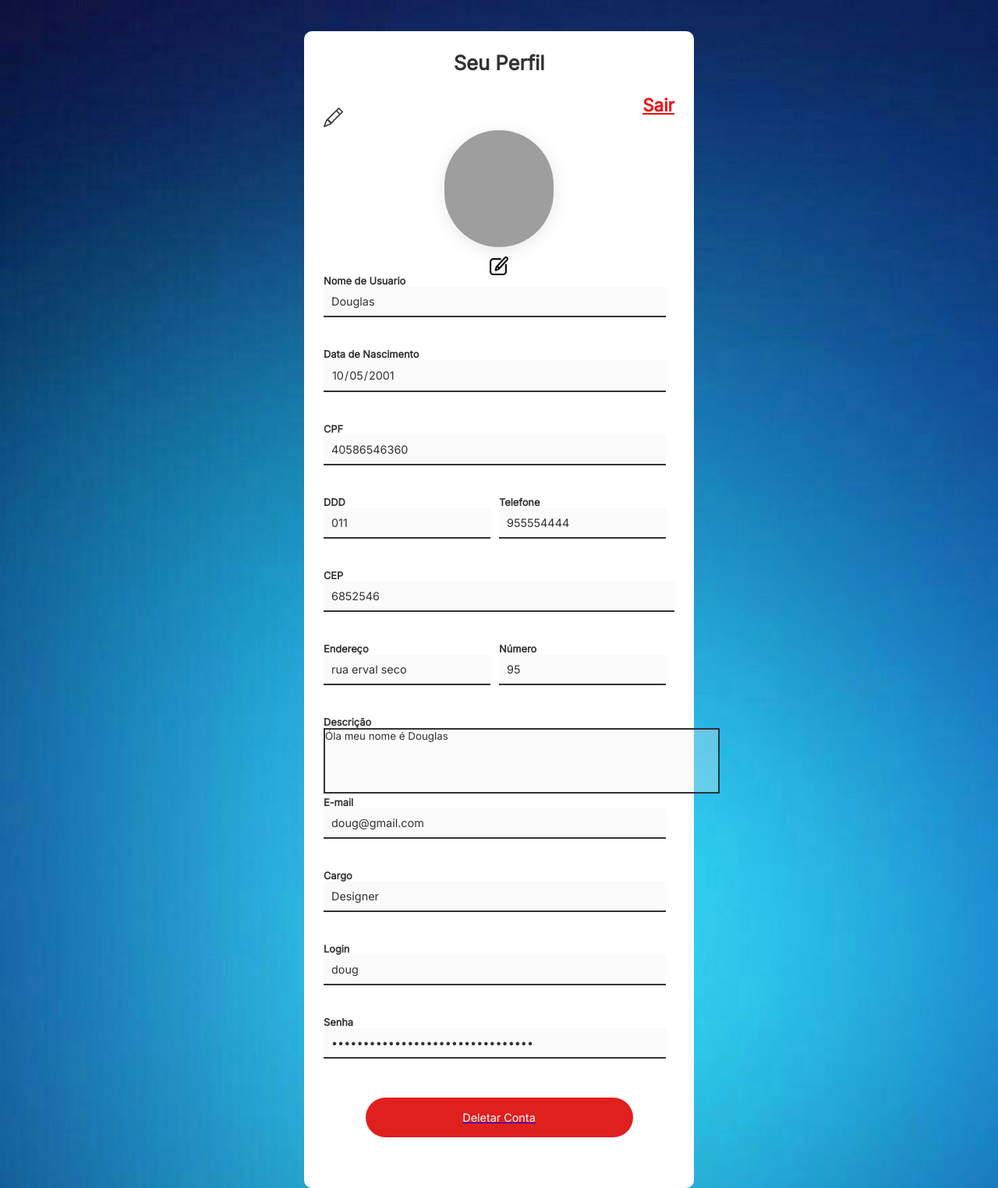
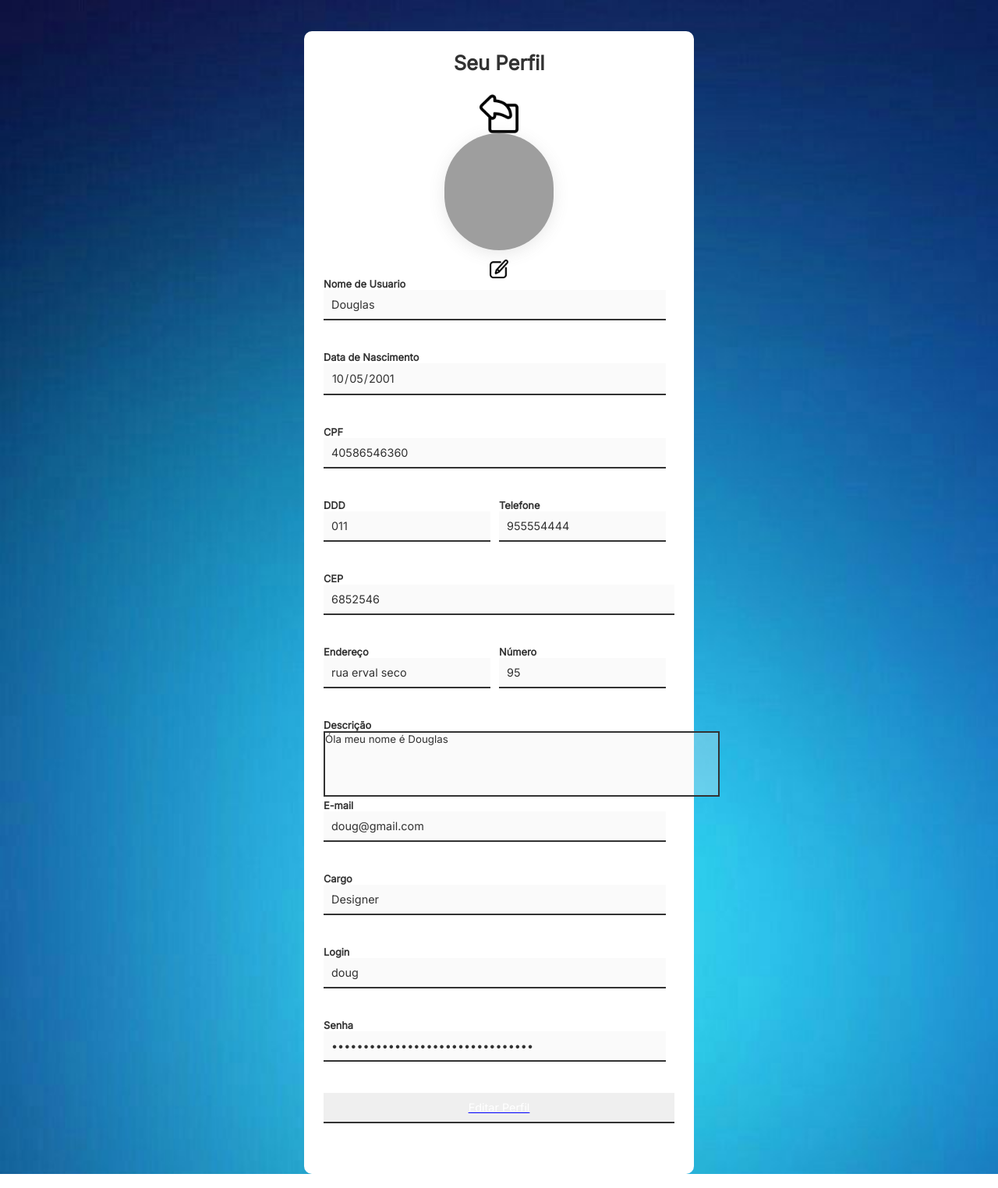
Before and after one commit to JPabloVM/GetJobs, a PHP site: page /EditarPerfil.php in a window 1280 px wide. Shown: the whole page at 78% size. Run offline with PHP 8.4, Linux system fonts and the light colour scheme; a user stored in the database is signed in; data comes from the database, SQL or seed files in the repository; grey boxes are pictures that could not be loaded.

Commit message:
Ajuste feito no Editar Perfil

```diff
--- a/Editar.php
+++ b/Editar.php
@@ -122,6 +122,7 @@
         </form>
         <?php } ?>
         <script src="js/Editar.js" defer></script>
+        <script src="js/EditarPerfil.js" defer></script>
 </body>
 
 </html>
--- a/EditarPerfil.php
+++ b/EditarPerfil.php
@@ -1,4 +1,3 @@
-
 <!--Inicio de Conexão-->
 <?php
 session_start();
@@ -6,6 +5,8 @@
 $id_usuario = $_SESSION['id_usuario'];
 $consulta = "SELECT * FROM Usuario where id_usuario = $id_usuario";
 $con = $mysqli->query($consulta) or die($mysqli->error);
+
+
 ?>
 
 <!DOCTYPE html>
@@ -29,21 +30,16 @@
 
 <div id=main-container>
         <h1> Seu Perfil</h1>
+        <div class="full-box">
             <a href="MeuPerfil.php">
-            <h3>Sair</h3>
+                <p><img src="img/Sair.png" alt="Sair do Perfil" id="sair" width="50" height="50"></p>
+            </a>
+        </div>
+        <?php while ($dados = $con->fetch_array()) { ?>
 
-        </a>
-        <?php while ($dados = $con->fetch_array()) { ?>
-            <a class="btn btn-sm btn-primary" href='Editar.php?id=$dados[id_usuario]'>
-        <svg xmlns='http://www.w3.org/2000/svg' width='25' height='25' fill='currentColor' class='bi bi-pencil' viewBox='0 0 16 16'>
-  <path d='M12.146.146a.5.5 0 0 1 .708 0l3 3a.5.5 0 0 1 0 .708l-10 10a.5.5 0 0 1-.168.11l-5 2a.5.5 0 0 1-.65-.65l2-5a.5.5 0 0 1 .11-.168l10-10zM11.207 2.5 13.5 4.793 14.793 3.5 12.5 1.207 11.207 2.5zm1.586 3L10.5 3.207 4 9.707V10h.5a.5.5 0 0 1 .5.5v.5h.5a.5.5 0 0 1 .5.5v.5h.293l6.5-6.5zm-9.761 5.175-.106.106-1.528 3.821 3.821-1.528.106-.106A.5.5 0 0 1 5 12.5V12h-.5a.5.5 0 0 1-.5-.5V11h-.5a.5.5 0 0 1-.468-.325z'/>
-
-</svg>
-
-        </a>
-            <form id="register-form" action="Editar.php" method="POST" >
+            <form id="register-form" action="Editar.php" method="POST">
                 <div class="full-box">
-                    <img class="fotoPerfil" name="ftperfil" src=<?= $dados["ftPerfil"] ?> alt="foto do perfil">
+                    <img class="fotoPerfil" name="ftperfil" src="<?= $dados["ftPerfil"] ?>" alt="foto do perfil">
                 </div>
                 <!-- imagem para alterar a foto de perfil-->
                 <div class="full-box">
@@ -52,12 +48,7 @@
                 <!--upload de arquivo -->
                 <input type="file" id="flImage" name="fImage" accept="image/*">
                 <!--Campo do Id, deixei invisivel -->
-                <input type="hidden" id="id" name="id" >
-                <!--Campo do nome -->
-                <!--<div class="full-box spacing">
-                    <label for="name">Nome</label>
-                    <input type="text" name="nome" id="nome" value="">
-                </div>-->
+                <input type="hidden" id="id" name="id">
                 <!--Campo do nome de usuario-->
                 <div class="full-box spacing">
                     <label for="nameUser">Nome de Usuario</label>
@@ -123,18 +114,19 @@
                     <label for="senha">Senha</label>
                     <input type="password" name="senha" id="senha" value="<?php echo $dados["senha"] ?>">
                 </div>
-                <!--Botão deletar-->
+                <!--Botão editar-->
                 <div class="full-box">
-                    <a href="Deletar.php">
-                        <input class="deletar" type="submit" id="btn-submit" value="Deletar Conta" name="Deletar">
+                    <a href="Editar.php">
+                        <input class="editar" type="submit" id="btn-submit" value="Editar Perfil" name="Editar">
                     </a>
                 </div>
             </form>
         <?php } ?>
 
     </div>
-        <p class="error-validation template"></p>
     <!--script para alterar a imagem para file-->
     <script src="js/EditarPerfil.js" defer></script>
+
 </body>
+
 </html>
```
Also changed, not shown: img/Sair.png (added). Lines whose indentation alone changed are shown as unchanged.
